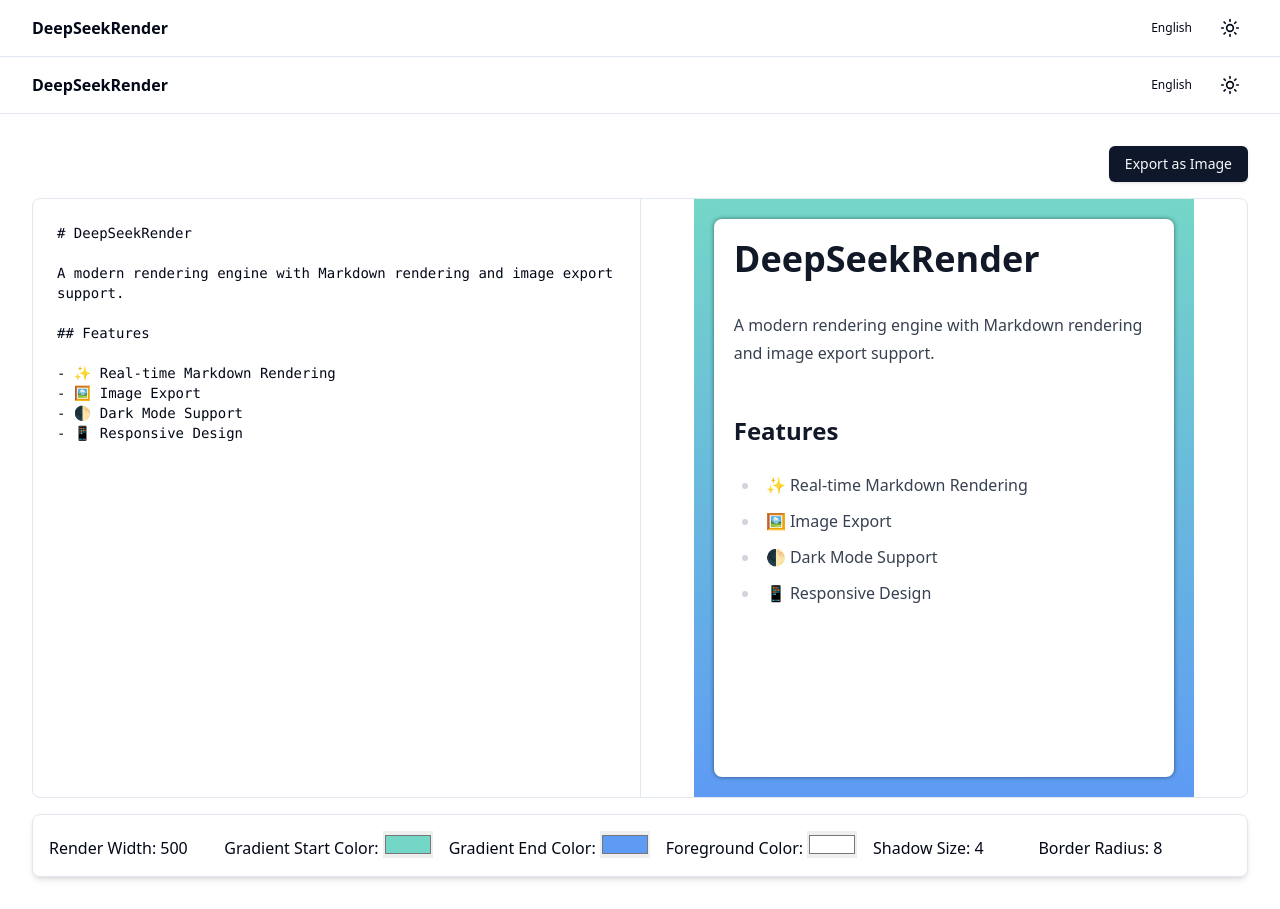
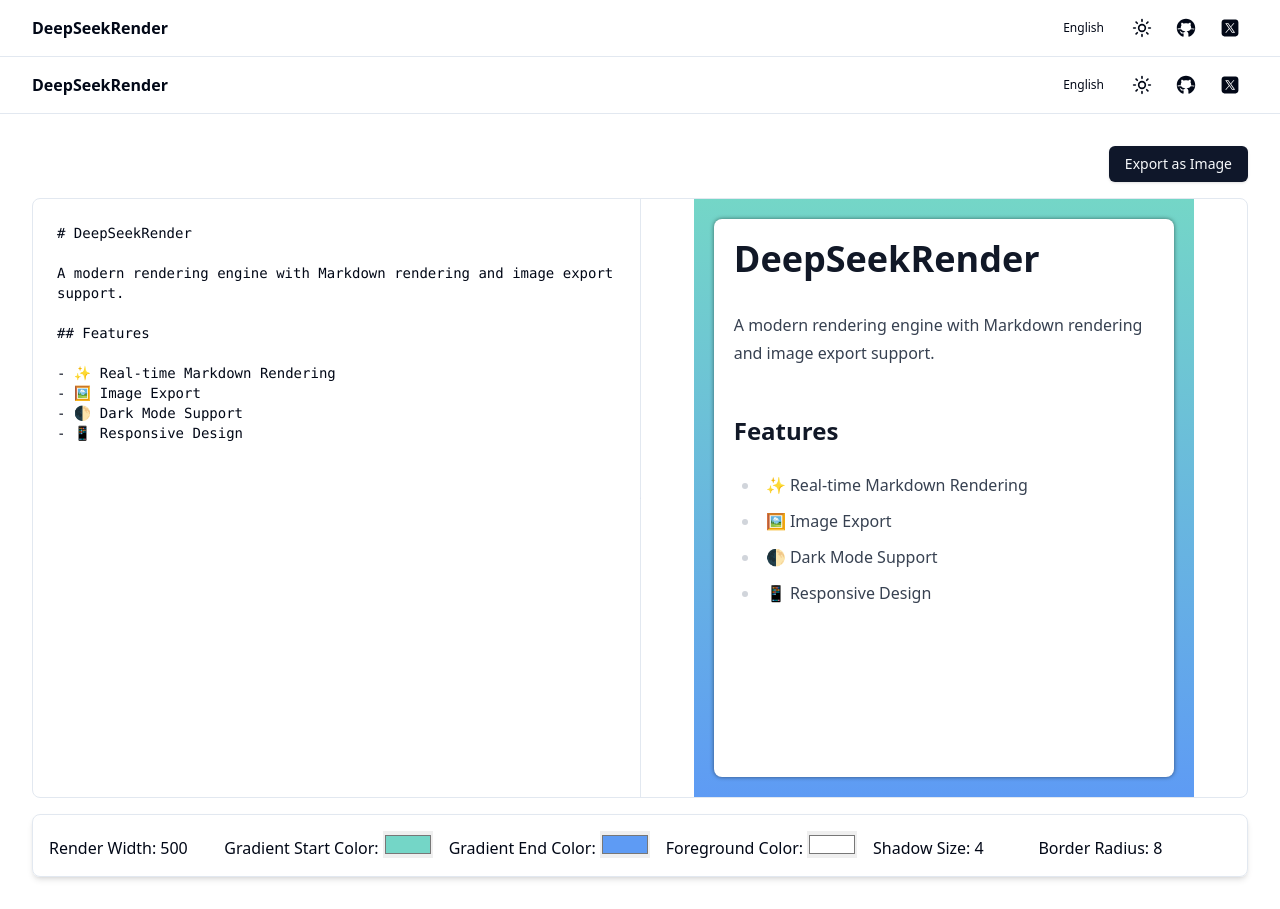
Before and after one commit to yahao333/deepseekrender, a Next.js app: page /en in a window 1280 px wide. Built offline with nearby package versions, Linux system fonts and the light colour scheme.

Commit message:
添加项目图标

```diff
--- a/src/components/layout/Header/index.tsx
+++ b/src/components/layout/Header/index.tsx
@@ -18,6 +18,20 @@
         <div className="flex flex-1 items-center justify-between space-x-2 md:justify-end">
           <LanguageToggle />
           <ThemeToggle />
+          {/* GitHub 按钮 */}
+          <Link href="https://github.com/yahao333/deepseekrender" target="_blank" className="flex items-center p-2 rounded-md hover:bg-gray-200">
+            <span className="sr-only">GitHub</span>
+            <svg xmlns="http://www.w3.org/2000/svg" width="20" height="20" fill="currentColor" className="bi bi-github" viewBox="0 0 50 50">
+              <path d="M17.791,46.836C18.502,46.53,19,45.823,19,45v-5.4c0-0.197,0.016-0.402,0.041-0.61C19.027,38.994,19.014,38.997,19,39 c0,0-3,0-3.6,0c-1.5,0-2.8-0.6-3.4-1.8c-0.7-1.3-1-3.5-2.8-4.7C8.9,32.3,9.1,32,9.7,32c0.6,0.1,1.9,0.9,2.7,2c0.9,1.1,1.8,2,3.4,2 c2.487,0,3.82-0.125,4.622-0.555C21.356,34.056,22.649,33,24,33v-0.025c-5.668-0.182-9.289-2.066-10.975-4.975 c-3.665,0.042-6.856,0.405-8.677,0.707c-0.058-0.327-0.108-0.656-0.151-0.987c1.797-0.296,4.843-0.647,8.345-0.714 c-0.112-0.276-0.209-0.559-0.291-0.849c-3.511-0.178-6.541-0.039-8.187,0.097c-0.02-0.332-0.047-0.663-0.051-0.999 c1.649-0.135,4.597-0.27,8.018-0.111c-0.079-0.5-0.13-1.011-0.13-1.543c0-1.7,0.6-3.5,1.7-5c-0.5-1.7-1.2-5.3,0.2-6.6 c2.7,0,4.6,1.3,5.5,2.1C21,13.4,22.9,13,25,13s4,0.4,5.6,1.1c0.9-0.8,2.8-2.1,5.5-2.1c1.5,1.4,0.7,5,0.2,6.6c1.1,1.5,1.7,3.2,1.6,5 c0,0.484-0.045,0.951-0.11,1.409c3.499-0.172,6.527-0.034,8.204,0.102c-0.002,0.337-0.033,0.666-0.051,0.999 c-1.671-0.138-4.775-0.28-8.359-0.089c-0.089,0.336-0.197,0.663-0.325,0.98c3.546,0.046,6.665,0.389,8.548,0.689 c-0.043,0.332-0.093,0.661-0.151,0.987c-1.912-0.306-5.171-0.664-8.879-0.682C35.112,30.873,31.557,32.75,26,32.969V33 c2.6,0,5,3.9,5,6.6V45c0,0.823,0.498,1.53,1.209,1.836C41.37,43.804,48,35.164,48,25C48,12.318,37.683,2,25,2S2,12.318,2,25 C2,35.164,8.63,43.804,17.791,46.836z"/>
+            </svg>
+          </Link>
+          {/* X (Twitter) 按钮 */}
+          <Link href="https://x.com/1zhaofengyue" target="_blank" className="flex items-center p-2 rounded-md hover:bg-gray-200">
+            <span className="sr-only">X (Twitter)</span>
+            <svg xmlns="http://www.w3.org/2000/svg" width="20" height="20" fill="currentColor" className="bi bi-twitter" viewBox="0 0 50 50">
+              <path d="M 11 4 C 7.134 4 4 7.134 4 11 L 4 39 C 4 42.866 7.134 46 11 46 L 39 46 C 42.866 46 46 42.866 46 39 L 46 11 C 46 7.134 42.866 4 39 4 L 11 4 z M 13.085938 13 L 21.023438 13 L 26.660156 21.009766 L 33.5 13 L 36 13 L 27.789062 22.613281 L 37.914062 37 L 29.978516 37 L 23.4375 27.707031 L 15.5 37 L 13 37 L 22.308594 26.103516 L 13.085938 13 z M 16.914062 15 L 31.021484 35 L 34.085938 35 L 19.978516 15 L 16.914062 15 z"/>
+            </svg>
+          </Link>
         </div>
       </div>
     </header>
```
